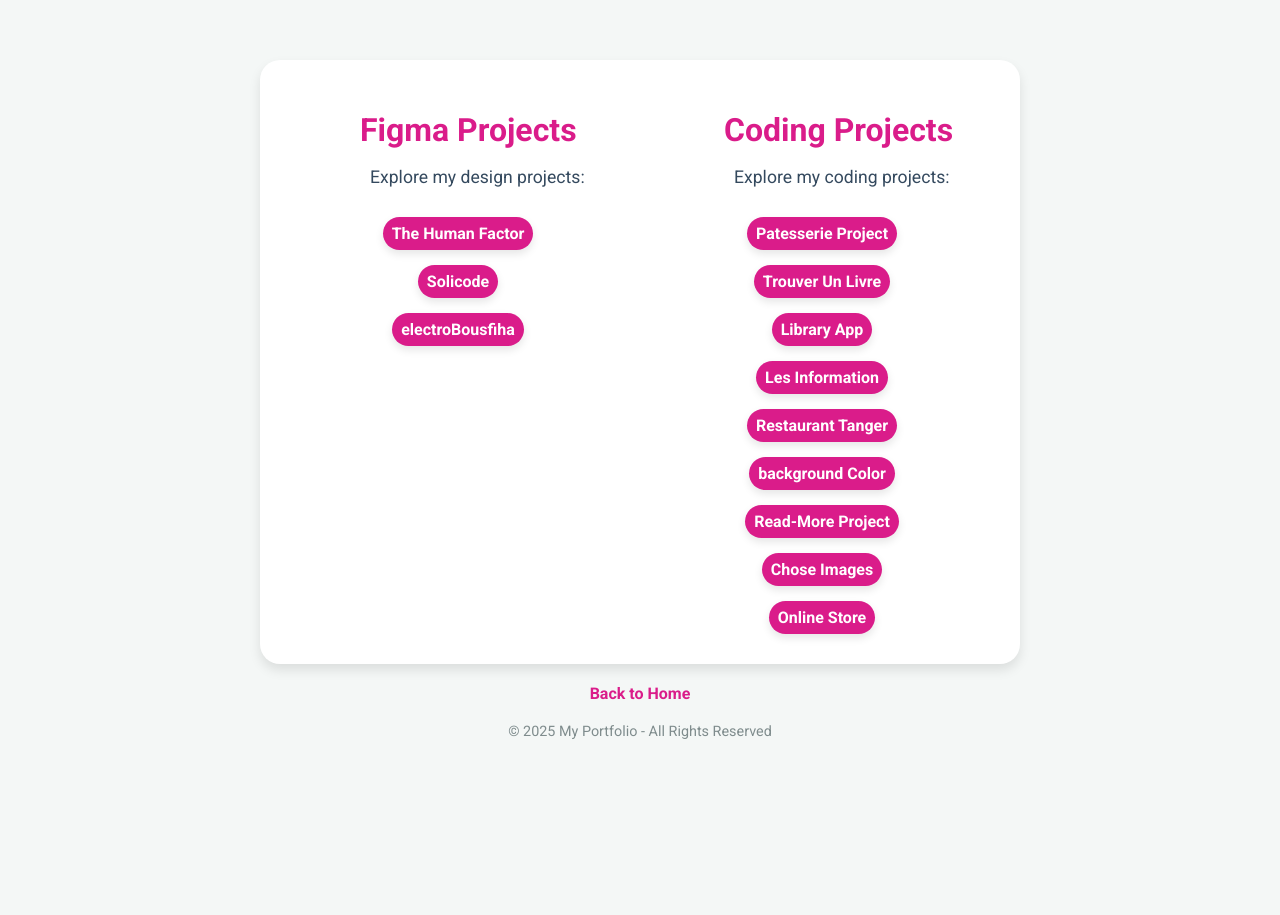
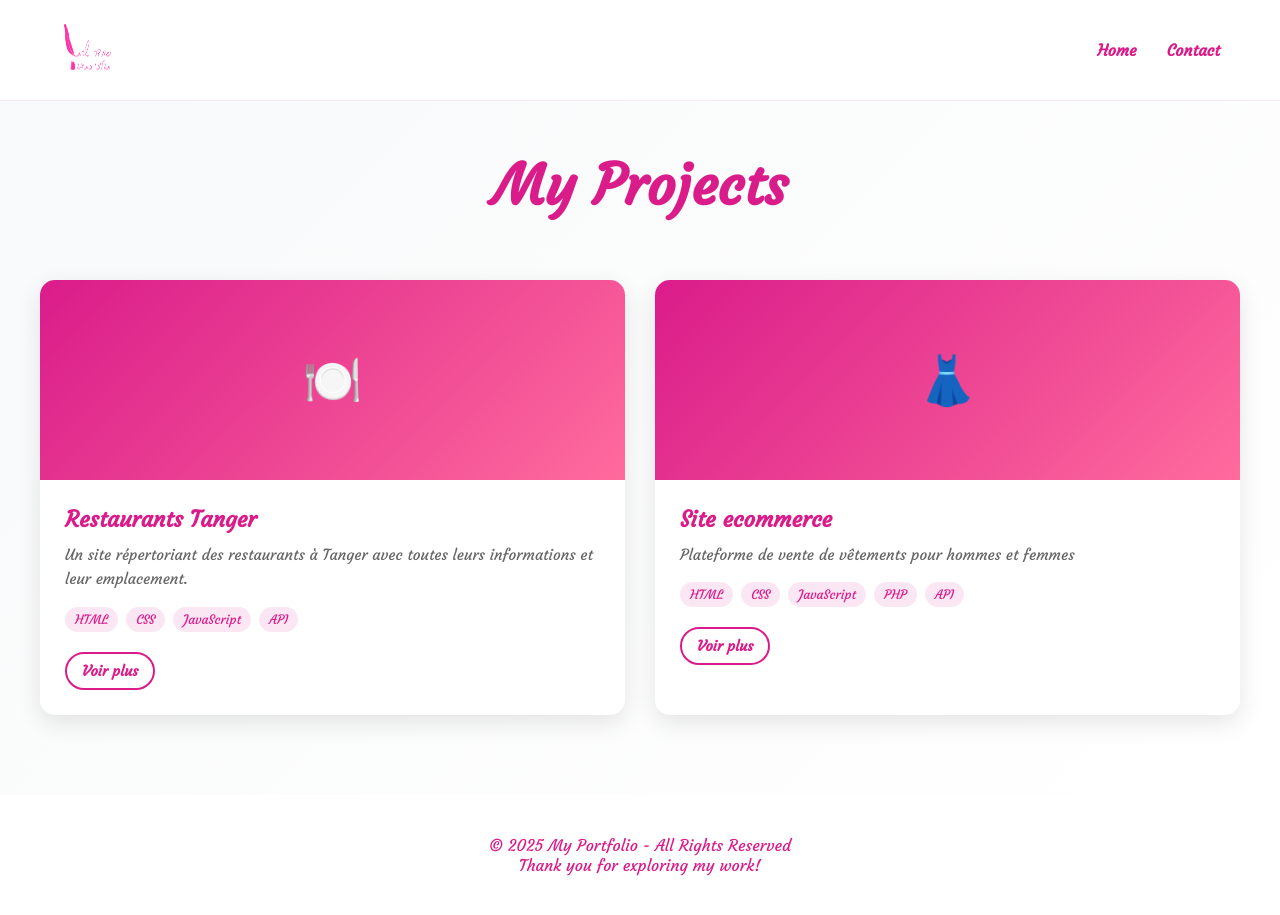
Before and after one commit to alilechassia/Assia-portfolio, a plain HTML site: page portfolio.html in a window 1280 px wide. Before the commit the page ends 800 px from the top, so only its background shows below. Drawn offline with Linux system fonts and the light colour scheme.

Commit message:
Update portfolio.html

```diff
--- a/portfolio.html
+++ b/portfolio.html
@@ -1,208 +1,308 @@
 <!DOCTYPE html>
 <html lang="en">
 <head>
-    <meta charset="UTF-8">
-    <meta name="viewport" content="width=device-width, initial-scale=1.0">
-    <link rel="shortcut icon" href="img/logo.webp"/>
-    <title>My Portfolio</title>
+  <meta charset="UTF-8" />
+  <meta name="viewport" content="width=device-width, initial-scale=1.0" />
+  <link rel="shortcut icon" href="img/logo.webp" />
+  <title>Portfolio - What I Do</title>
   <style>
-        @import url('https://fonts.googleapis.com/css2?family=Roboto:wght@400;700&display=swap');
+    @import url('https://fonts.googleapis.com/css2?family=Anton&family=Courgette&display=swap');
 
-        /* Global Styles */
-        body {
-            background-color: #f4f7f6; /* Soft light gray */
-            font-family: 'Roboto', sans-serif; /* Clean and modern font */
+    * {
       margin: 0;
       padding: 0;
+      box-sizing: border-box;
+    }
+
+    body {
+      background-color: #fff;
+      font-family: 'Courgette', cursive;
+    }
+
+    .header {
+      position: fixed;
+      top: 0;
+      left: 0;
+      right: 0;
+      background: #fff;
+      border-bottom: 1px solid rgba(218, 28, 138, 0.1);
+      padding: 20px 0;
+      z-index: 1000;
+    }
+
+    .header-content {
+      max-width: 1200px;
+      margin: 0 auto;
+      padding: 0 20px;
+      display: flex;
+      justify-content: space-between;
+      align-items: center;
+    }
+
+    .logo {
+      width: 60px;
+      height: 60px;
+      border-radius: 15px;
+    }
+
+    .nav-links {
+      display: flex;
+      gap: 30px;
+    }
+
+    .nav-links a {
+      color: rgb(218, 28, 138);
+      text-decoration: none;
+      font-weight: 600;
+      position: relative;
+    }
+
+    .nav-links a::after {
+      content: '';
+      position: absolute;
+      bottom: -5px;
+      left: 0;
+      width: 0;
+      height: 2px;
+      background: rgb(218, 28, 138);
+      transition: width 0.3s ease;
+    }
+
+    .nav-links a:hover::after {
+      width: 100%;
+    }
+
+    .projects {
+      padding: 150px 20px 80px;
+      background: linear-gradient(135deg, #f8f9fa 0%, #ffffff 100%);
+      text-align: center;
+    }
+
+    .section-title {
+      font-size: clamp(2.5rem, 5vw, 3.5rem);
+      color: rgb(218, 28, 138);
+      margin-bottom: 60px;
+      font-weight: 700;
+    }
+
+    .features-grid {
+      display: grid;
+      grid-template-columns: repeat(auto-fit, minmax(300px, 1fr));
+      gap: 40px;
+      max-width: 1200px;
+      margin: 0 auto;
+    }
+
+    .projects-grid {
+      display: grid;
+      grid-template-columns: repeat(auto-fit, minmax(350px, 1fr));
+      gap: 30px;
+      max-width: 1200px;
+      margin: 0 auto;
+    }
+
+    .feature-card {
+      background: white;
+      padding: 40px 30px;
+      border-radius: 20px;
+      box-shadow: 0 10px 30px rgba(0, 0, 0, 0.1);
+      transition: transform 0.3s ease, box-shadow 0.3s ease;
+    }
+
+    .feature-card:hover {
+      transform: translateY(-5px);
+      box-shadow: 0 20px 40px rgba(218, 28, 138, 0.15);
+    }
+
+    .project-card {
+      background: white;
+      border-radius: 15px;
+      overflow: hidden;
+      box-shadow: 0 8px 25px rgba(0, 0, 0, 0.1);
+      transition: transform 0.3s ease, box-shadow 0.3s ease;
+    }
+
+    .project-card:hover {
+      transform: translateY(-8px);
+      box-shadow: 0 15px 35px rgba(218, 28, 138, 0.2);
+    }
+
+    .project-image {
+      width: 100%;
+      height: 200px;
+      background: linear-gradient(135deg, rgb(218, 28, 138), #ff6b9d);
       display: flex;
       align-items: center;
       justify-content: center;
-            min-height: 100vh; /* Make sure the content fills the full height */
-            flex-direction: column; /* Center content vertically */
+      font-size: 3rem;
+      color: white;
     }
 
-        .card {
-            background-color: #fff; /* White card */
-            border-radius: 20px;
-            box-shadow: 0 6px 12px rgba(0, 0, 0, 0.1); /* Subtle shadow */
-            display: flex;
-            justify-content: space-between;
-            width: 700px;
-            max-width: 800px;
-            padding: 30px;
+    .project-content {
+      padding: 25px;
+      text-align: left;
     }
 
-        .section {
-            width: 48%;
+    .project-title {
+      font-size: 1.4rem;
+      color: rgb(218, 28, 138);
+      margin-bottom: 10px;
+      font-weight: 600;
     }
 
-        h1 {
-            font-size: 2rem;
-            color: rgb(218, 28, 138); /* Pink color */
-            font-weight: 700;
+    .project-description {
+      color: #666;
+      line-height: 1.6;
       margin-bottom: 15px;
-            margin-left: 70px;
+      font-size: 0.95rem;
     }
 
-        p {
-            font-size: 1.1rem;
-            color: #34495e; /* Darker gray for readability */
-            margin-bottom: 30px;
-            margin-left: 80px;
-        }
-
-        .button-container {
+    .project-tech {
       display: flex;
-            flex-direction: column;
-            gap: 15px; /* Space between buttons */
-            align-items: center;
-        }
-
-        .a {
-            text-decoration: none;
-            font-size: 1rem;
-            font-weight: bold;
-            color: #fff; /* White text */
-            background-color: rgb(218, 28, 138); /* Pink background */
-            padding: 7px 9px;
-            border-radius: 50px;
-            box-shadow: 0 4px 8px rgba(0, 0, 0, 0.1); /* Soft shadow */
-            transition: all 0.3s ease;
-        }
-
-        .a:hover {
-            background-color: rgb(195, 25, 125); /* Slightly darker pink */
-            transform: translateY(-3px); /* Lift effect */
-            color: #fff;
-        }
-
-        footer {
-            margin-top: 20px;
-            font-size: 0.9rem;
-            color: #7f8c8d; /* Subtle gray for footer text */
-        }
-
-        .back-link {
-            display: inline-block;
-            margin-top: 10px;
-            color: rgb(218, 28, 138); /* Pink */
-            font-size: 1rem;
-            font-weight: bold;
-            text-decoration: none;
-            transition: color 0.3s ease;
-        }
-
-        .back-link:hover {
-            text-decoration: underline;
-        }
-        @media (max-width: 768px) {
-            .card {
-                width: 80%;
-                padding: 20px;
-            }
-
-            .section {
-                width: 45%;
+      flex-wrap: wrap;
+      gap: 8px;
       margin-bottom: 20px;
     }
 
-            h1 {
-                font-size: 1.5rem;
+    .tech-tag {
+      background: rgba(218, 28, 138, 0.1);
+      color: rgb(218, 28, 138);
+      padding: 4px 10px;
+      border-radius: 15px;
+      font-size: 0.8rem;
+      font-weight: 500;
     }
 
-            p {
+    .project-links {
+      display: flex;
+      gap: 15px;
+    }
+
+    .project-link {
+      color: rgb(218, 28, 138);
+      text-decoration: none;
+      font-weight: 600;
+      padding: 8px 15px;
+      border: 2px solid rgb(218, 28, 138);
+      border-radius: 25px;
+      transition: all 0.3s ease;
+      font-size: 0.9rem;
+    }
+
+    .project-link:hover {
+      background: rgb(218, 28, 138);
+      color: white;
+    }
+
+    .feature-icon {
+      width: 80px;
+      height: 80px;
+      background: rgb(218, 28, 138);
+      border-radius: 20px;
+      display: flex;
+      align-items: center;
+      justify-content: center;
+      margin: 0 auto 20px;
+      font-size: 2rem;
+      color: white;
+    }
+
+    .feature-title {
+      font-size: 1.5rem;
+      color: rgb(218, 28, 138);
+      margin-bottom: 15px;
+      font-weight: 600;
+    }
+
+    .feature-description {
+      color: #666;
+      line-height: 1.6;
       font-size: 1rem;
     }
 
-            .button-container {
-                gap: 12px;
+    .footer {
+      background: white;
+      color: rgb(218, 28, 138);
+      text-align: center;
+      padding: 40px 20px;
     }
 
-            .a {
-                font-size: 0.9rem;
-                padding: 5px 8px;
+    @media (max-width: 768px) {
+      .projects-grid {
+        grid-template-columns: 1fr;
       }
 
-            footer {
-                font-size: 0.8rem;
-            }
-
-        }
-
-        @media (max-width: 480px) {
-            .card {
-                width: 90%;
-                padding: 15px;
-            }
-
-            .section {
-                width: 100%;
-                margin-bottom: 15px;
-            }
-
-            h1 {
-                font-size: 1.3rem;
-            }
-
-            p {
-                font-size: 0.9rem;
-            }
-
-            .button-container {
-                gap: 10px;
-            }
-
-            .a {
-                font-size: 0.8rem;
-                padding: 4px 6px;
-            }
-
-            footer {
-                font-size: 0.6rem;
+      .project-links {
+        flex-direction: column;
       }
     }
   </style>
 </head>
 <body>
-    <div class="card">
-        <!-- Left section for Figma projects -->
-        <div class="section">
-            <h1>Figma Projects</h1>
-            <p>Explore my design projects:</p>
-            <div class="button-container">
-                <a href="1designe.html" class="a" aria-label="The Human Factor Figma Design">The Human Factor</a>
-                <a href="2designe.html" class="a" aria-label="Solicode Figma Design">Solicode</a>
-                <a href="3designe.html" class="a" aria-label="bosfiha Figma Design">electroBousfiha</a>
+  <header class="header">
+    <div class="header-content">
+      <img src="img/logo.webp" alt="Logo" class="logo" />
+      <nav class="nav-links">
+        <a href="index.html">Home</a>
+        <a href="contact.html">Contact</a>
+      </nav>
     </div>
+  </header>
+
+  <section class="projects">
+    <h2 class="section-title">My Projects</h2>
+    <div class="projects-grid">
+
+      <!-- Project 1 -->
+      <div class="project-card">
+        <div class="project-image">🍽️</div>
+        <div class="project-content">
+          <h3 class="project-title">Restaurants Tanger</h3>
+          <p class="project-description">
+           Un site répertoriant des restaurants à Tanger avec toutes leurs informations et leur emplacement.
+          </p>
+          <div class="project-tech">
+            <span class="tech-tag">HTML</span>
+            <span class="tech-tag">CSS</span>
+            <span class="tech-tag">JavaScript</span>
+            <span class="tech-tag">API</span>
           </div>
-
-        <!-- Right section for Coding projects -->
-        <div class="section">
-            <h1>Coding Projects</h1>
-            <p>Explore my coding projects:</p>
-            <div class="button-container">
-                <a href="1Coding.html" class="a" aria-label="Patesserie Project">Patesserie Project</a>
-                <a href="2coding.html" class="a" aria-label="Library Project 1">Trouver Un Livre</a>
-                <a href="3coding.html" class="a" aria-label="Library Project 2">Library App</a>
-                <a href="4coding.html" class="a" aria-label="Personal Information">Les Information</a>
-                <a href="5coding.html" class="a" aria-label="API Project">Restaurant Tanger</a>
-                <a href="6coding.html" class="a" aria-label="WishReads Project">background Color</a>
-                <a href="7coding.html" class="a" aria-label="Read-More Project">Read-More Project</a>
-                <a href="8coding.html" class="a" aria-label="Images Project">Chose Images</a>
-                <a href="9coding.html" class="a" aria-label="Online Store Project">Online Store</a>
-
+          <div class="project-links">
+            <a href="restaurantsTanger.html" class="project-link">Voir plus</a>
           </div>
         </div>
       </div>
 
-    <!-- Back Link -->
-    <div class="back-link">
-        <a href="index.html" class="back-link">Back to Home</a>
+      <!-- Project 2 -->
+      <div class="project-card">
+        <div class="project-image">👗</div>
+        <div class="project-content">
+          <h3 class="project-title">Site ecommerce</h3>
+          <p class="project-description">
+            Plateforme de vente de vêtements pour hommes et femmes
+          </p>
+          <div class="project-tech">
+            <span class="tech-tag">HTML</span>
+            <span class="tech-tag">CSS</span>
+            <span class="tech-tag">JavaScript</span>
+            <span class="tech-tag">PHP</span>
+            <span class="tech-tag">API</span>
+          </div>
+          <div class="project-links">
+            <a href="ecommerce.html" class="project-link">Voir plus</a>
+          </div>
+        </div>
       </div>
 
-    <!-- Footer -->
-    <footer>
-        &copy; 2025 My Portfolio - All Rights Reserved
+
+    </div>
+  </section>
+
+  <footer class="footer">
+    <div class="footer-content">
+      <p>&copy; 2025 My Portfolio - All Rights Reserved</p>
+      <p>Thank you for exploring my work!</p>
+    </div>
   </footer>
 </body>
 </html>
```
Lines whose indentation alone changed are shown as unchanged.
